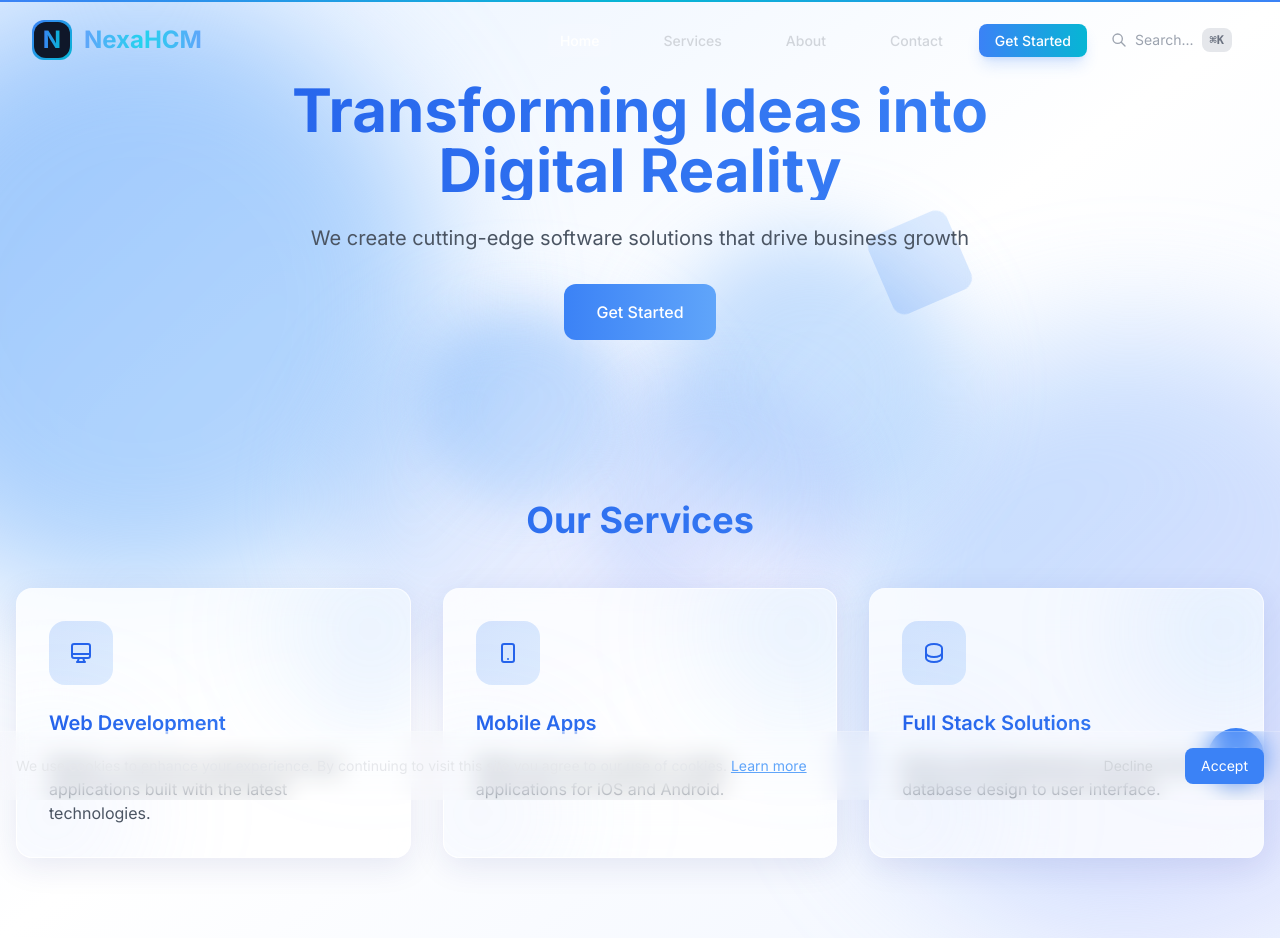
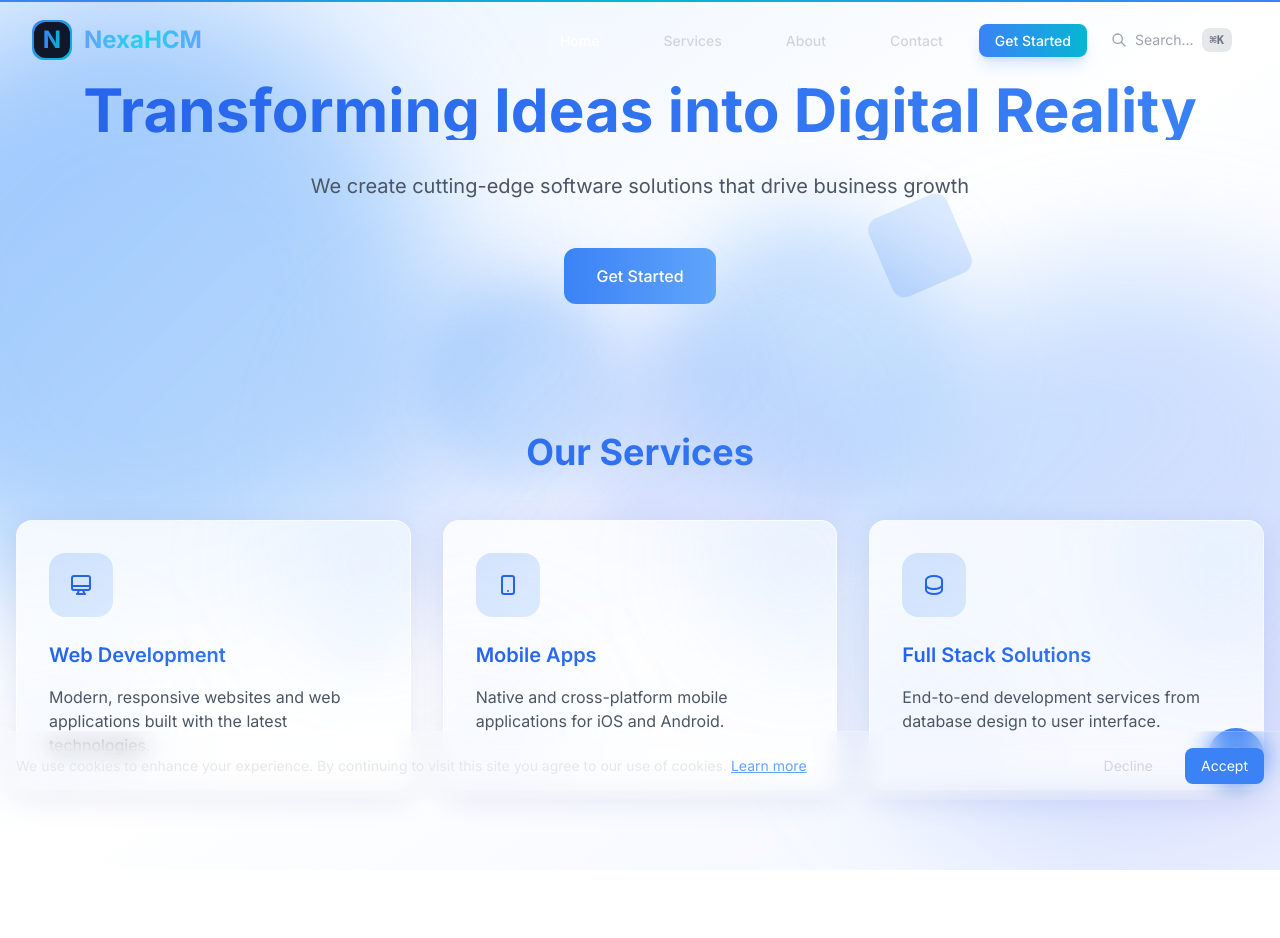
Before and after one commit to Prasanthk4/nexahcm, a React (Vite) app: page / in a window 1280 px wide. After the commit the page ends 870 px from the top, so only its background shows below. Built offline with nearby package versions, Linux system fonts and the light colour scheme.

Commit message:
style: Add more padding below header and improve spacing

```diff
--- a/src/pages/Home.jsx
+++ b/src/pages/Home.jsx
@@ -81,25 +81,23 @@ const Home = () => {
 
       {/* Content */}
       <div className="relative z-10 container mx-auto px-4 py-20">
-        <div className="max-w-4xl mx-auto text-center">
+        <div className="text-center mb-32">
           <motion.h1
             initial={{ opacity: 0, y: 20 }}
             animate={{ opacity: 1, y: 0 }}
             transition={{ duration: 0.8 }}
-            className="text-6xl font-bold mb-6 bg-gradient-to-r from-blue-600 to-blue-500 bg-clip-text text-transparent"
+            className="text-6xl font-bold mb-8 bg-gradient-to-r from-blue-600 to-blue-500 bg-clip-text text-transparent"
           >
             Transforming Ideas into Digital Reality
           </motion.h1>
-
           <motion.p
             initial={{ opacity: 0, y: 20 }}
             animate={{ opacity: 1, y: 0 }}
             transition={{ duration: 0.8, delay: 0.2 }}
-            className="text-xl text-gray-600 mb-8"
+            className="text-xl text-gray-600 mb-12 max-w-2xl mx-auto"
           >
             We create cutting-edge software solutions that drive business growth
           </motion.p>
-
           <motion.div
             initial={{ opacity: 0, y: 20 }}
             animate={{ opacity: 1, y: 0 }}
@@ -115,10 +113,8 @@ const Home = () => {
             </Link>
           </motion.div>
         </div>
-      </div>
 
-      {/* Services Section */}
-      <div className="relative z-10 container mx-auto px-4 py-20">
+        {/* Services Section */}
         <motion.h2
           initial={{ opacity: 0, y: 20 }}
           animate={{ opacity: 1, y: 0 }}
```
